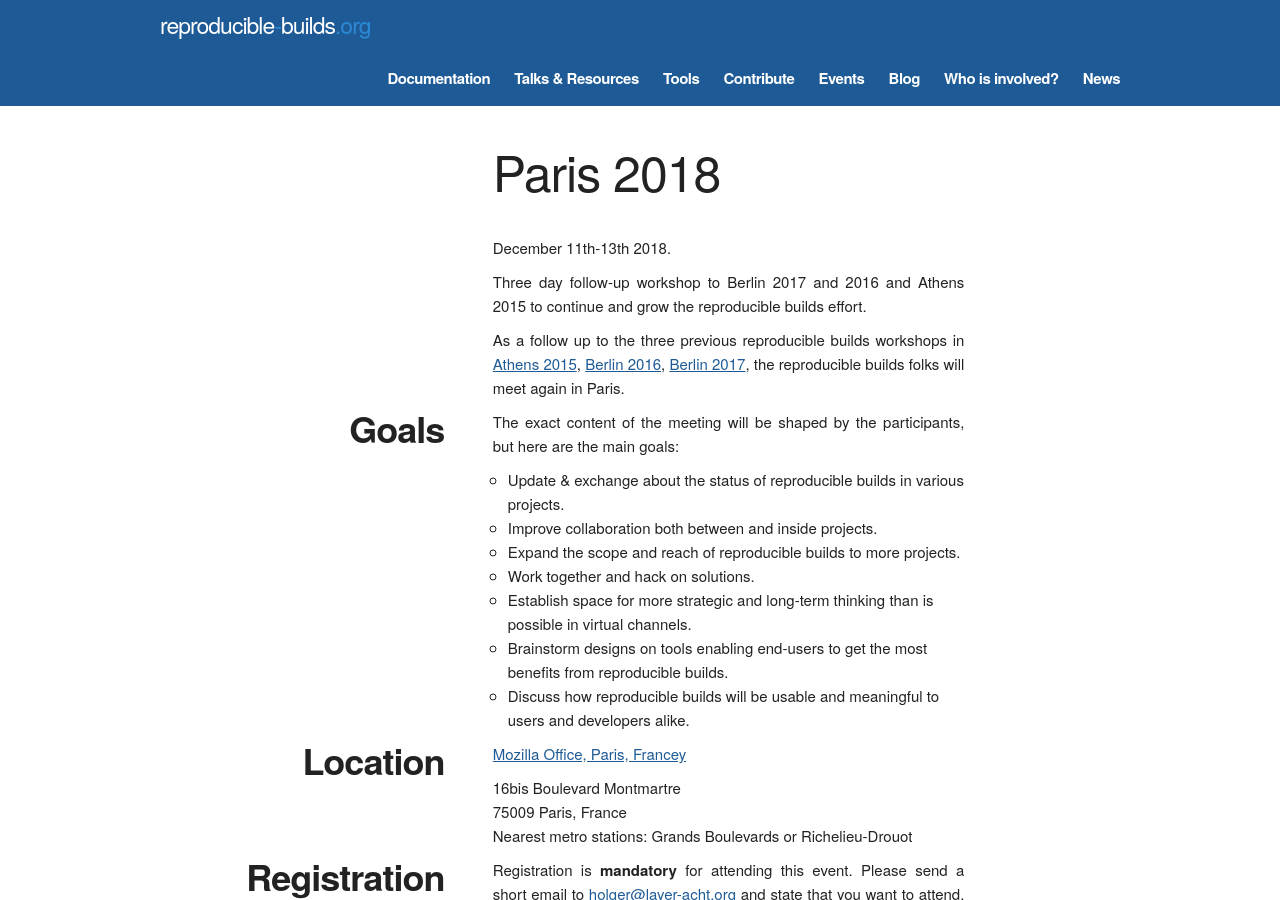
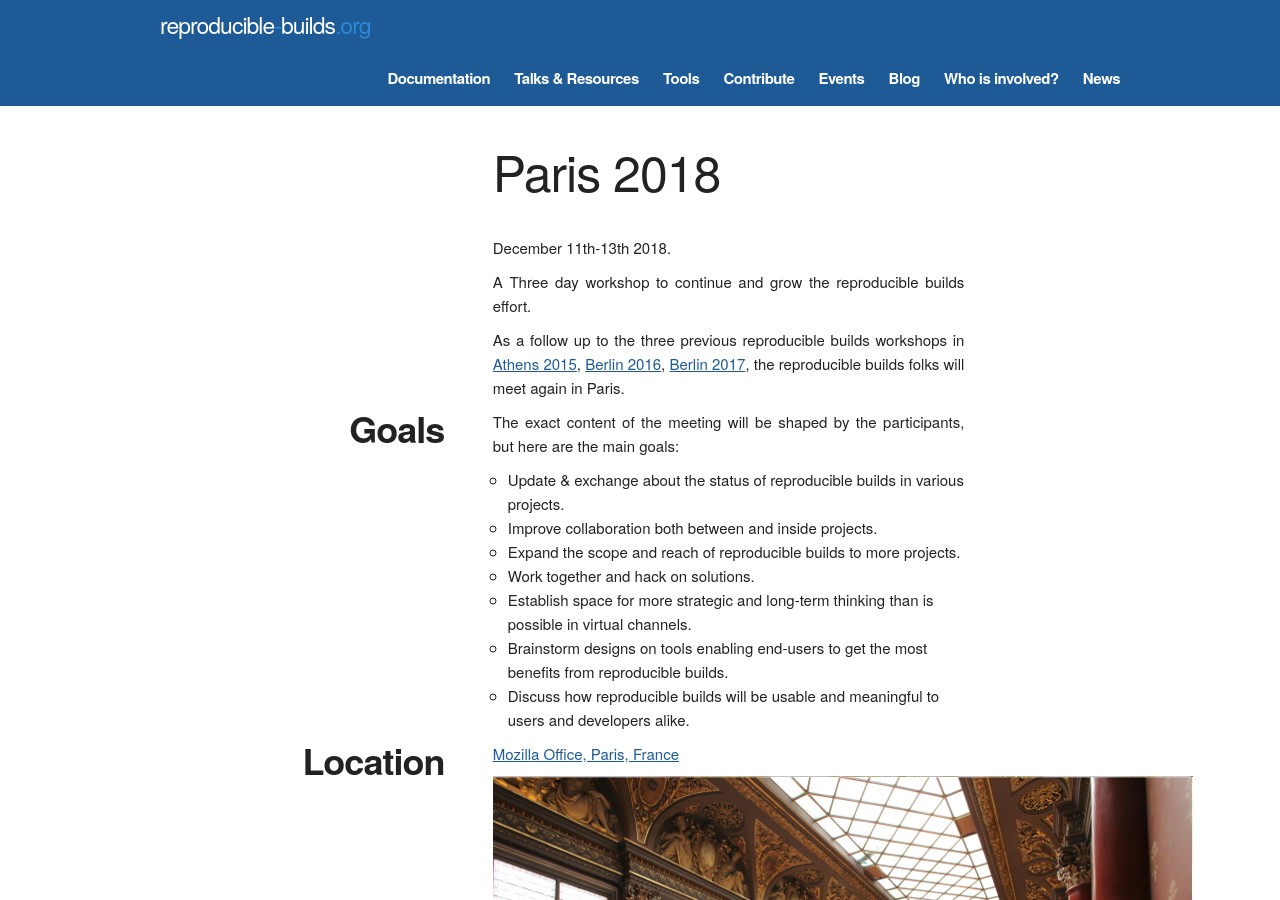
Before and after one commit to prototypefund/reproducible-website, a Jekyll site: the page built from _events/paris2018.html, in a window 1280 px wide and 900 px high. Built offline with Jekyll 4.4.1, drawn with Linux system fonts in a browser that asks for light colours; some web fonts are replaced.

Commit message:
polishing
Signed-off-by: Holger Levsen <holger@layer-acht.org>

```diff
--- a/_events/paris2018.html
+++ b/_events/paris2018.html
@@ -5,7 +5,7 @@ permalink: /events/paris2018/
 event_date: 2018-12-11
 event_date_string: December 11th-13th 2018
 event_location: Paris, France
-event_summary: Three day follow-up workshop to Berlin 2017 and 2016 and Athens 2015 to continue and grow the reproducible builds effort.
+event_summary: A Three day workshop to continue and grow the reproducible builds effort.
 ---
 
 <div class="row">
@@ -74,8 +74,10 @@ event_summary: Three day follow-up workshop to Berlin 2017 and 2016 and Athens 2
   </div>
   <div class="eight columns text">
     <p>
-      <a href="https://wiki.mozilla.org/Paris">Mozilla Office, Paris, Francey</a>
+      <a href="https://wiki.mozilla.org/Paris">Mozilla Office, Paris, France</a>
     </p>
+    <p><img src="/images/paris2018/salle-des-fetes.jpg" /></p>
+
     <p>16bis Boulevard Montmartre<br />
     75009 Paris, France<br />
        Nearest metro stations: Grands Boulevards or Richelieu-Drouot
--- a/_posts/2018-09-13-reproducible-builds-paris-meeting.markdown
+++ b/_posts/2018-09-13-reproducible-builds-paris-meeting.markdown
@@ -5,7 +5,7 @@
 categories: org
 ---
 
-People interested in reproducible builds will meet again! This will be the fourth summit following our [November 2017 summit in Berlin]({{ "/events/berlin2017/" | prepend: site.baseurl }}), the [December 2016 summit in Berlin]({{ "/events/berlin2016/" | prepend: site.baseurl }}) and our [December 2015 summit in Athens]({{ "/events/athens2015/" | prepend: site.baseurl }}), a [three-day event in Berlin]({{ "/events/paris2018/" | prepend: site.baseurl }}) will welcome both previous attendees and new projects alike. The participants will discuss, connect and exchange ideas in order to grow the reproducible builds effort. We will bring this space into life:
+People interested in reproducible builds will meet again! This will be the fourth summit following our [November 2017 summit in Berlin]({{ "/events/berlin2017/" | prepend: site.baseurl }}), the [December 2016 summit in Berlin]({{ "/events/berlin2016/" | prepend: site.baseurl }}) and our [December 2015 summit in Athens]({{ "/events/athens2015/" | prepend: site.baseurl }}), a [three-day event in Paris]({{ "/events/paris2018/" | prepend: site.baseurl }}) will welcome both previous attendees and new projects alike. The participants will discuss, connect and exchange ideas in order to grow the reproducible builds effort. We will bring this space into life:
 
 ![]({{ "/images/paris2018/salle-des-fetes.jpg" | prepend: site.baseurl }})
 
```
Also changed, not shown: images/paris2018/salle-des-fetes.jpg.
